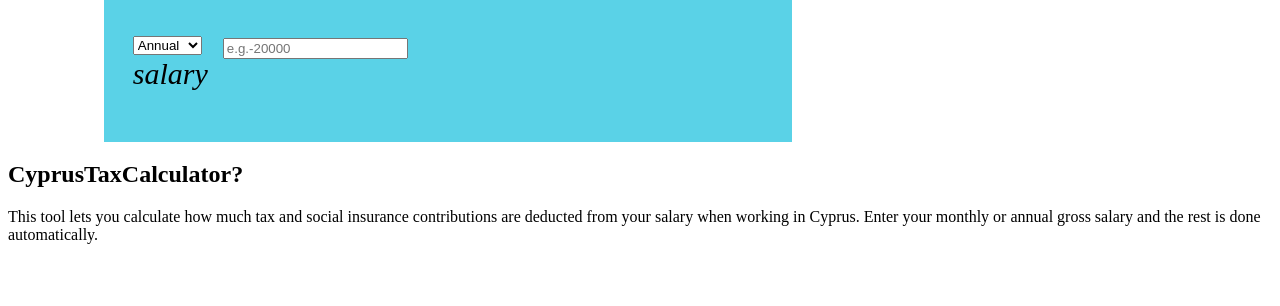
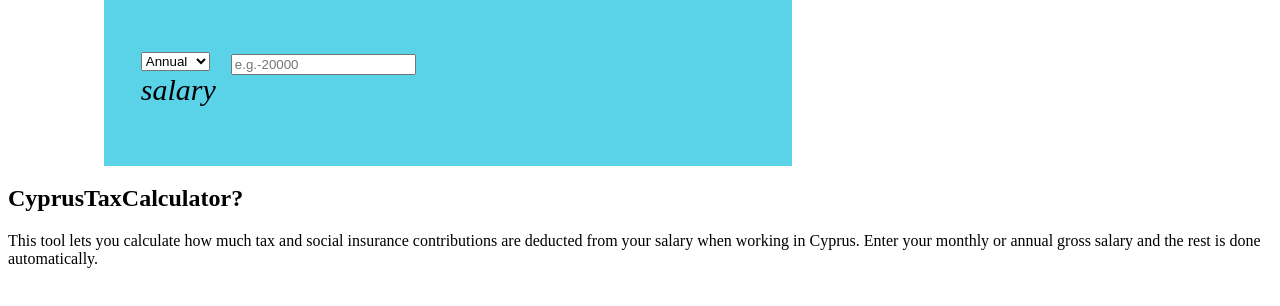
Before and after one commit to mouli1999/CyprusTaxCalculator, a plain HTML site: page index.html in a window 1280 px wide. Shown: the part 116-422 px from the top of the page. Drawn offline with Linux system fonts and the light colour scheme; a script that the page names is missing.

```diff
--- a/style.css
+++ b/style.css
@@ -36,6 +36,12 @@
     height:1.5in;
     margin-left: 1in;
     margin-right: 5in;
+    padding-top: 1em;
+    padding-right: 0.5em;
+    padding-bottom: 0.5em;
+    padding-left: 0.5em;
+
+
 }
 .help-center{
     display: inline-flex;
```
